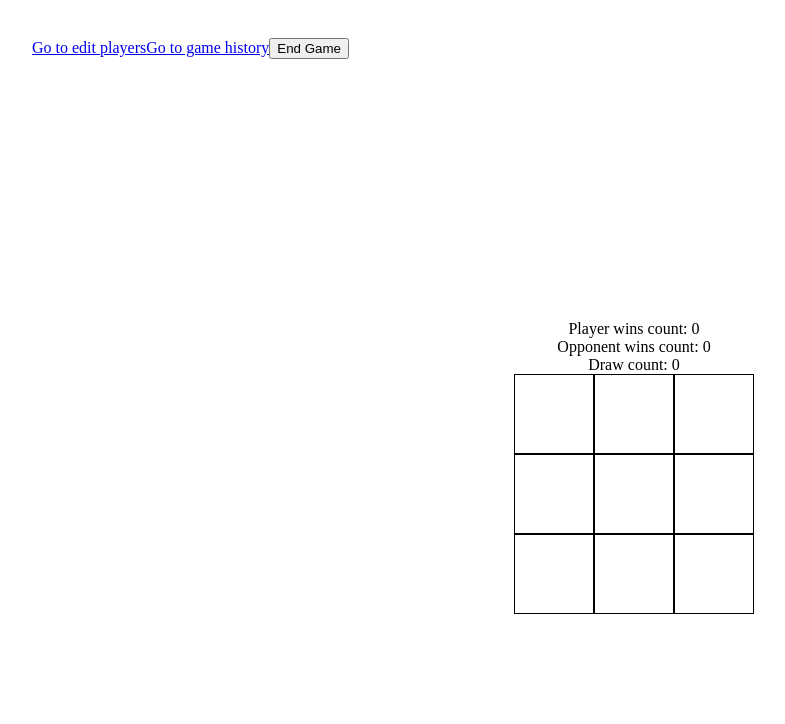
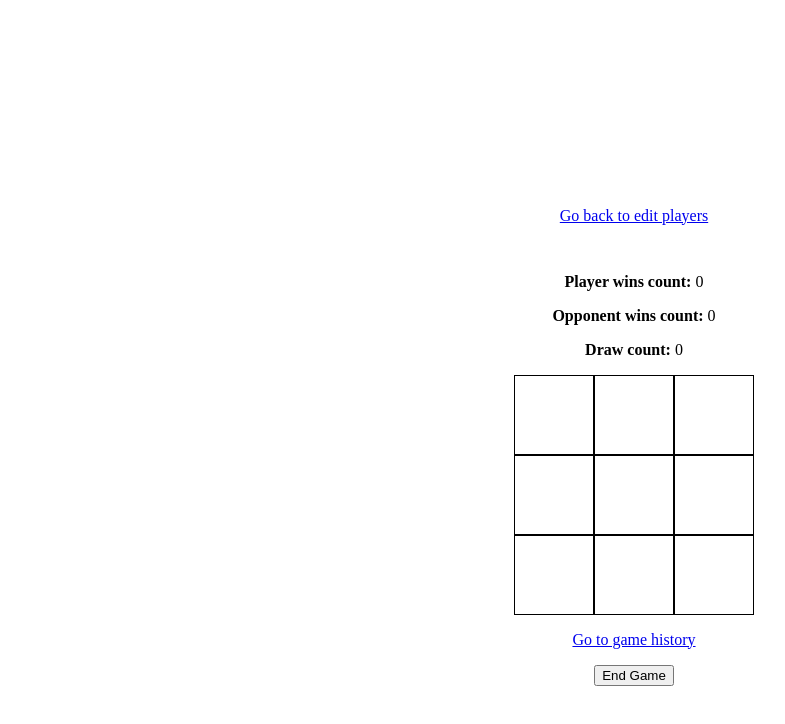
Before and after one commit to KadriGbemi/tic-tac-toe, a Next.js app: page /game in a window 1280 px wide. Shown: the top 724 px of the page, without its empty margins (6-791 px from the left). Built offline with nearby package versions, Linux system fonts and the light colour scheme.

Commit message:
Update game page layout design

```diff
--- a/pages/game.tsx
+++ b/pages/game.tsx
@@ -51,30 +51,12 @@ export default function Home() {
 
   return (
     <div className="container">
-      <Link href="/">Go to edit players</Link>
-      <Link href="/history">Go to game history</Link>
-
-      <button
-        onClick={() => {
-          localStorage.removeItem("X");
-          localStorage.removeItem("O");
-          localStorage.removeItem("isPlayerOne");
-
-          setBoardData(emptyData);
-          setWinner("");
-          setCurrentPlayerMoves([]);
-          setNextPlayer("");
-
-          setPlayers();
-          setPlayersName();
-          setIsPlayerOne(false);
-          router.push("/");
-        }}
-      >
-        End Game
-      </button>
-
       <main className="main">
+        <div>
+          <p>
+            <Link href="/">Go back to edit players</Link>
+          </p>
+        </div>
         <div>
           <p>
             {winnerName ? (
@@ -97,9 +79,18 @@ export default function Home() {
           ) : null}
         </div>
 
-        <div>Player wins count: {player1WinsHistory?.length} </div>
-        <div>Opponent wins count: {player2WinsHistory?.length} </div>
-        <div>Draw count: {playerDrawHistory?.length}</div>
+        <p>
+          <strong>Player wins count:</strong> {player1WinsHistory?.length}{" "}
+        </p>
+
+        <div>
+          <strong>Opponent wins count: </strong>
+          {player2WinsHistory?.length}{" "}
+        </div>
+
+        <p>
+          <strong>Draw count:</strong> {playerDrawHistory?.length}
+        </p>
 
         {boardData?.map((item, boardIndex) => {
           return (
@@ -224,6 +215,32 @@ export default function Home() {
             </div>
           );
         })}
+
+        <p>
+          <Link href="/history">Go to game history</Link>
+        </p>
+
+        <div>
+          <button
+            onClick={() => {
+              localStorage.removeItem("X");
+              localStorage.removeItem("O");
+              localStorage.removeItem("isPlayerOne");
+
+              setBoardData(emptyData);
+              setWinner("");
+              setCurrentPlayerMoves([]);
+              setNextPlayer("");
+
+              setPlayers();
+              setPlayersName();
+              setIsPlayerOne(false);
+              router.push("/");
+            }}
+          >
+            End Game
+          </button>
+        </div>
       </main>
     </div>
   );
```
